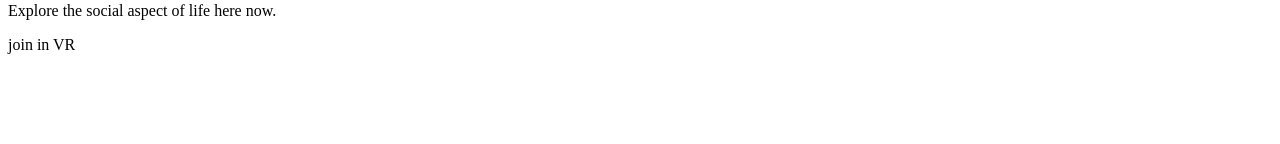
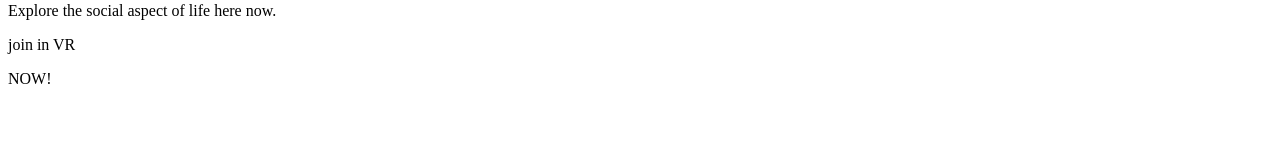
Before and after one commit to lahiru321/Research-Project, a React app: page /social in a window 1280 px wide. Shown: the part 156-300 px from the top of the page. Built offline with nearby package versions, Linux system fonts and the light colour scheme.

Commit message:
EDIT TEXT

```diff
--- a/src/components/Social.js
+++ b/src/components/Social.js
@@ -6,6 +6,7 @@ function Social() {
       <h1>Social Page</h1>
       <p>Explore the social aspect of life here now.</p>
       <p>join in VR</p>
+      <p>NOW!</p>
     </div>
   );
 }
```
